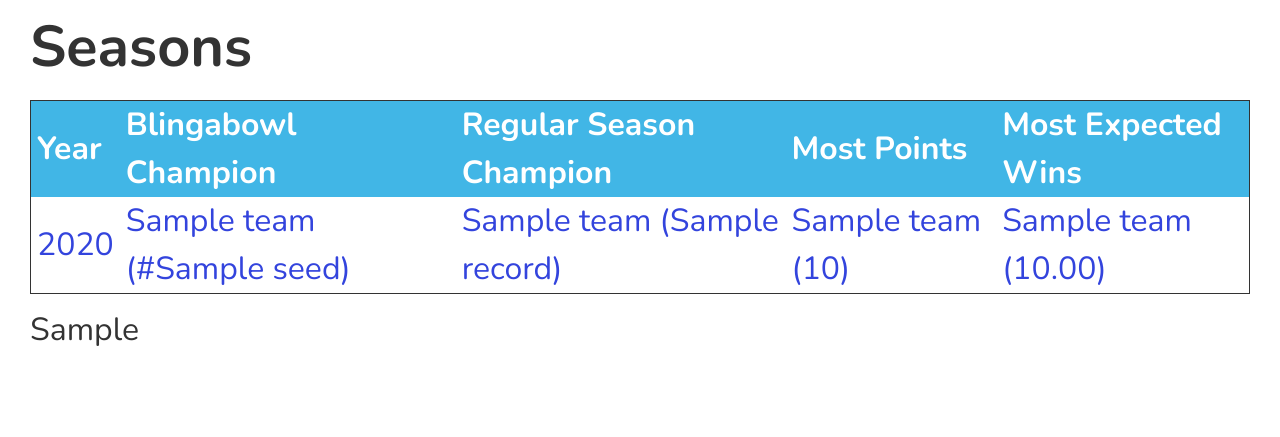
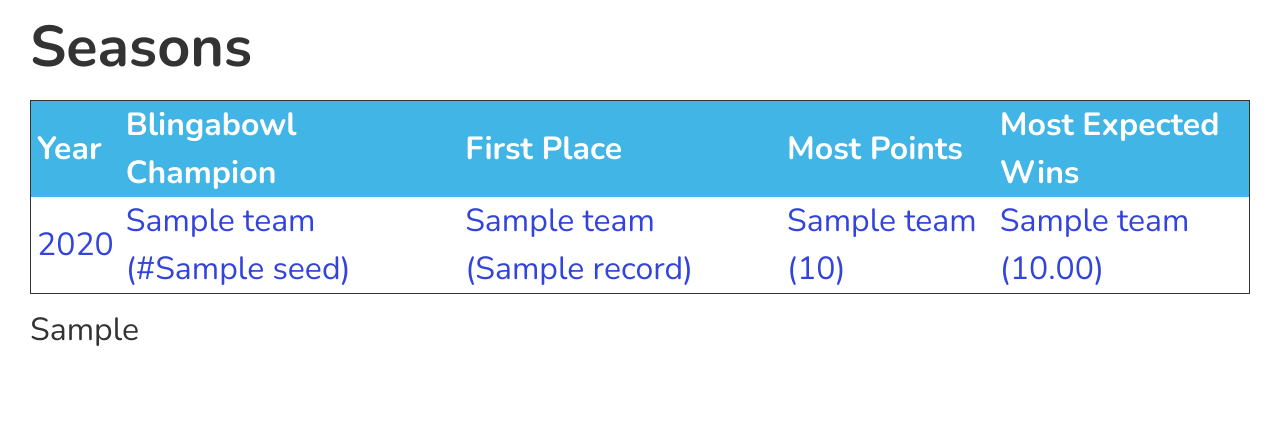
Before and after one commit to edwardwgross/blingaleague, a Django app: template blingaleague/templates/blingaleague/season_list.html in a window 1280 px wide. Shown: the part 116-553 px from the top of the page. Run offline with Django 3.2, Linux system fonts and the light colour scheme; the template is opened without the code that fills it: most values are stand-ins (such as "Sample title", 1, 10 or a date in 2020); parts of the project's set-up code (start-up, migrations or seed data) failed here and were passed over; some libraries are stand-ins or nearby versions.

Commit message:
Change language on seasons list page

```diff
--- a/blingaleague/templates/blingaleague/season_list.html
+++ b/blingaleague/templates/blingaleague/season_list.html
@@ -11,7 +11,7 @@
   <tr>
     <th>Year</th>
     <th>Blingabowl Champion</th>
-    <th>Regular Season Champion</th>
+    <th>First Place</th>
     <th>Most Points</th>
     <th>Most Expected Wins</th>
   </tr>
```
